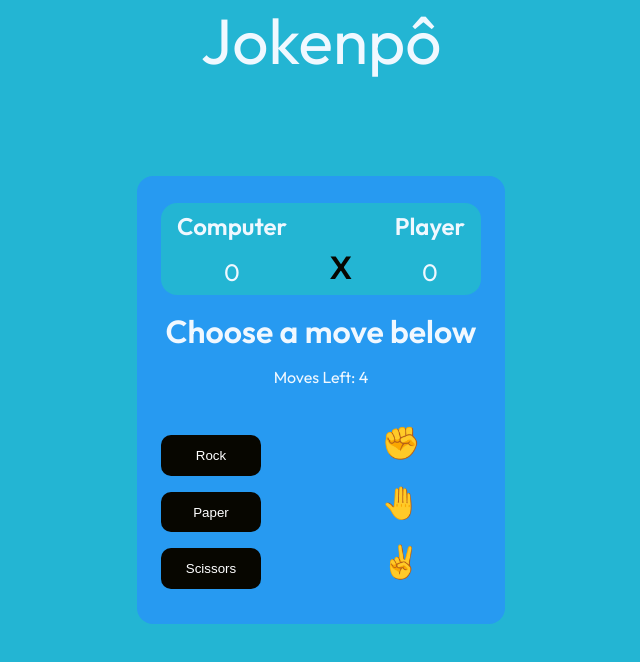
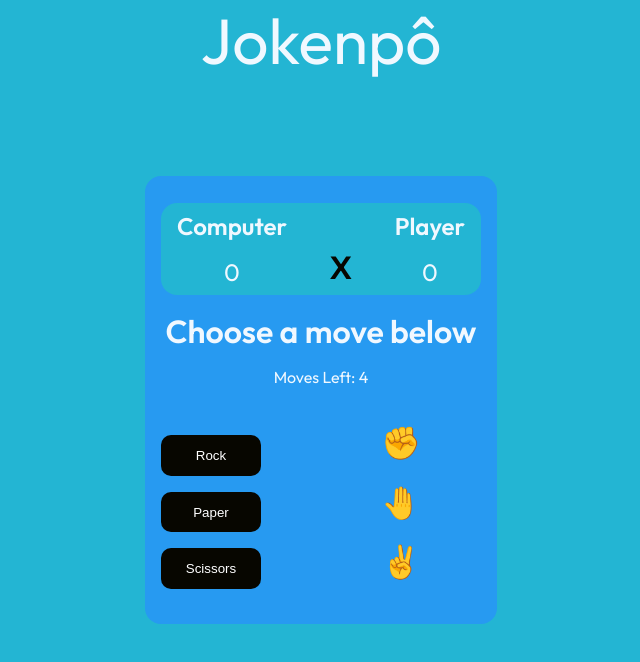
Before and after one commit to IngridAkeida/weekly-project, a plain HTML site: page index.html in a window 1280 px wide. Shown: the whole page, without its empty margins (319-959 px from the left). Drawn offline with Linux system fonts and the light colour scheme.

Commit message:
update commit

```diff
--- a/style.css
+++ b/style.css
@@ -33,7 +33,7 @@ body{
   text-align: center;
   align-items: center;
   justify-content: center;
-  width: 23rem;
+  width: 22rem;
   height: 28rem;
   padding: 1rem;
   border-radius: 1rem;
```
